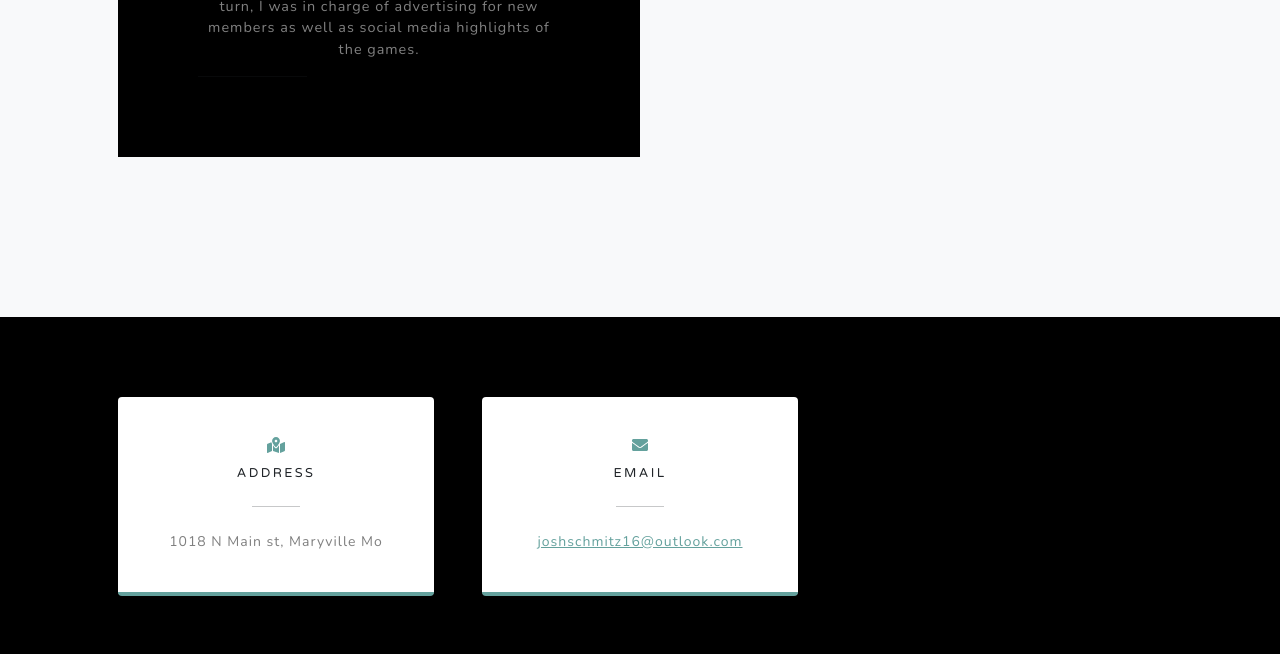
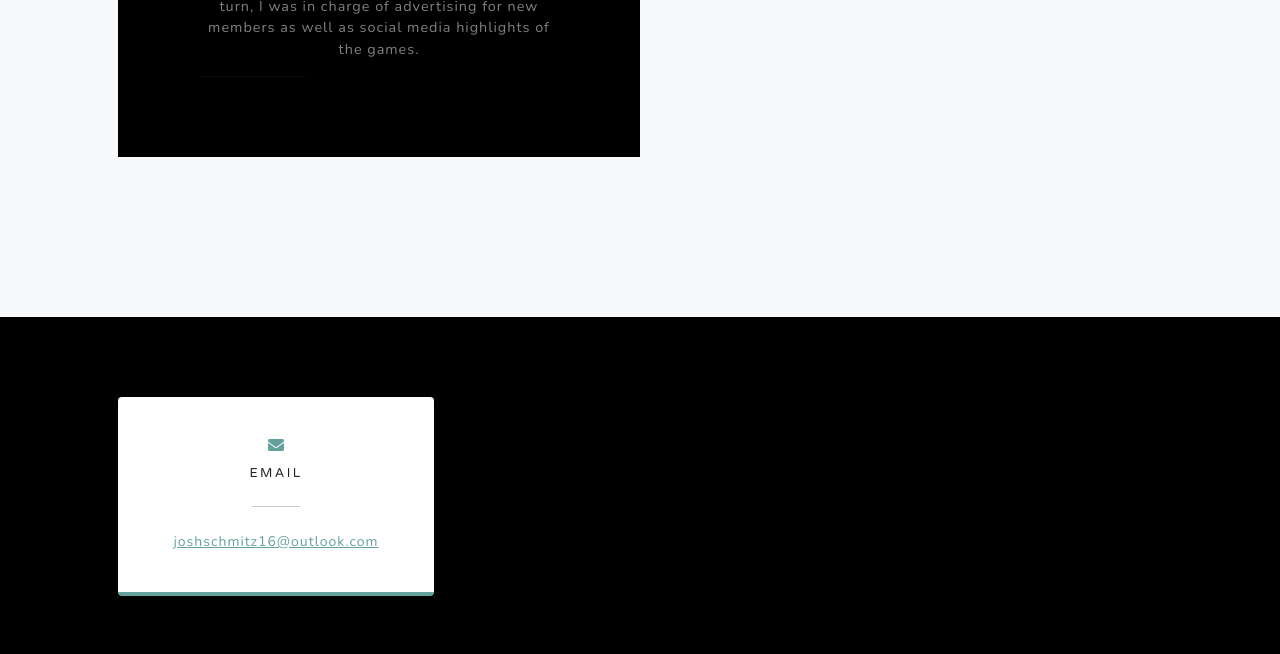
Before and after one commit to JDSCHMITZ20/KCP, a plain HTML site: page index.html in a window 1280 px wide. Shown: the part 2566-3220 px from the top of the page. Drawn offline with nearby package versions, Linux system fonts and the light colour scheme.

Commit message:
removed address

```diff
--- a/index.html
+++ b/index.html
@@ -125,7 +125,7 @@
         <section class="contact-section bg-black" id="contacts">
             <div class="container px-4 px-lg-5">
                 <div class="row gx-4 gx-lg-5">
-                    <div class="col-md-4 mb-3 mb-md-0">
+                    <!-- <div class="col-md-4 mb-3 mb-md-0">
                         <div class="card py-4 h-100">
                             <div class="card-body text-center">
                                 <i class="fas fa-map-marked-alt text-primary mb-2"></i>
@@ -134,7 +134,7 @@
                                 <div class="small text-black-50">1018 N Main st, Maryville Mo</div>
                             </div>
                         </div>
-                    </div>
+                    </div> -->
                     <div class="col-md-4 mb-3 mb-md-0">
                         <div class="card py-4 h-100">
                             <div class="card-body text-center">
```
